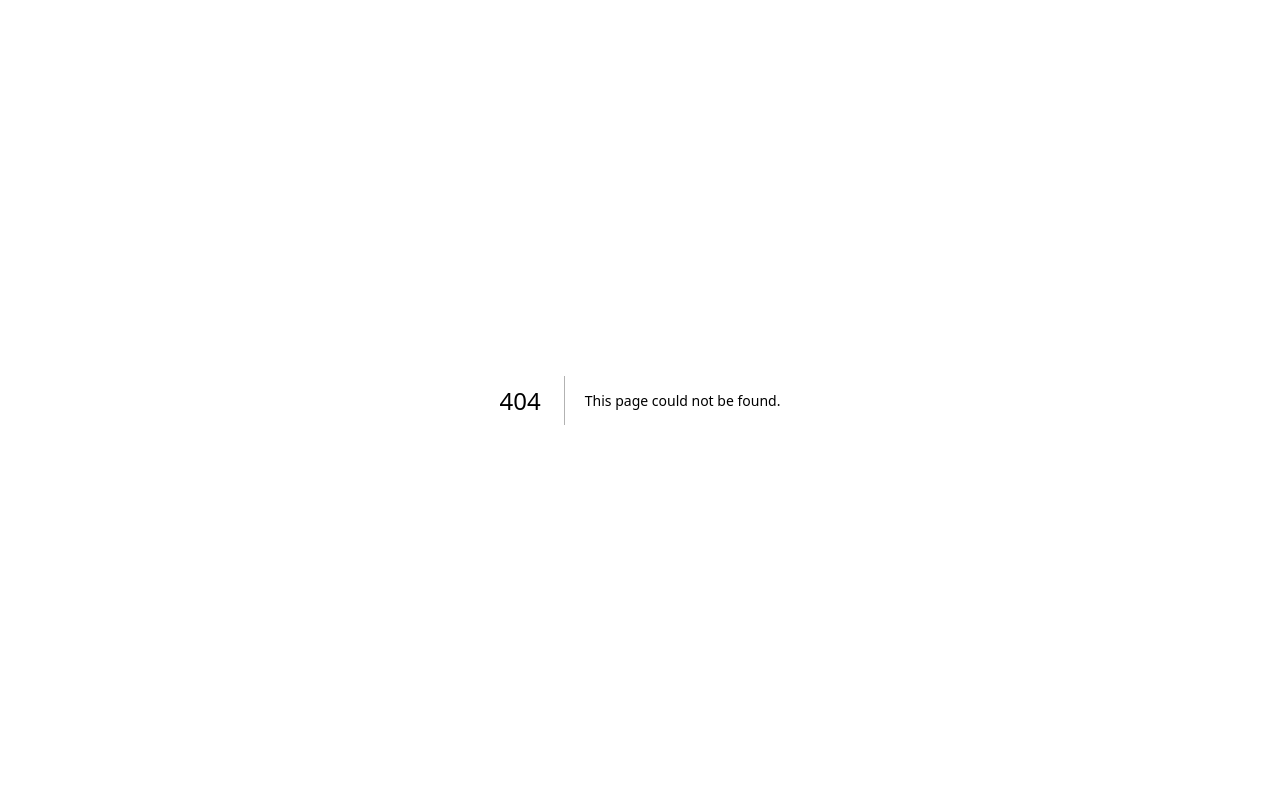
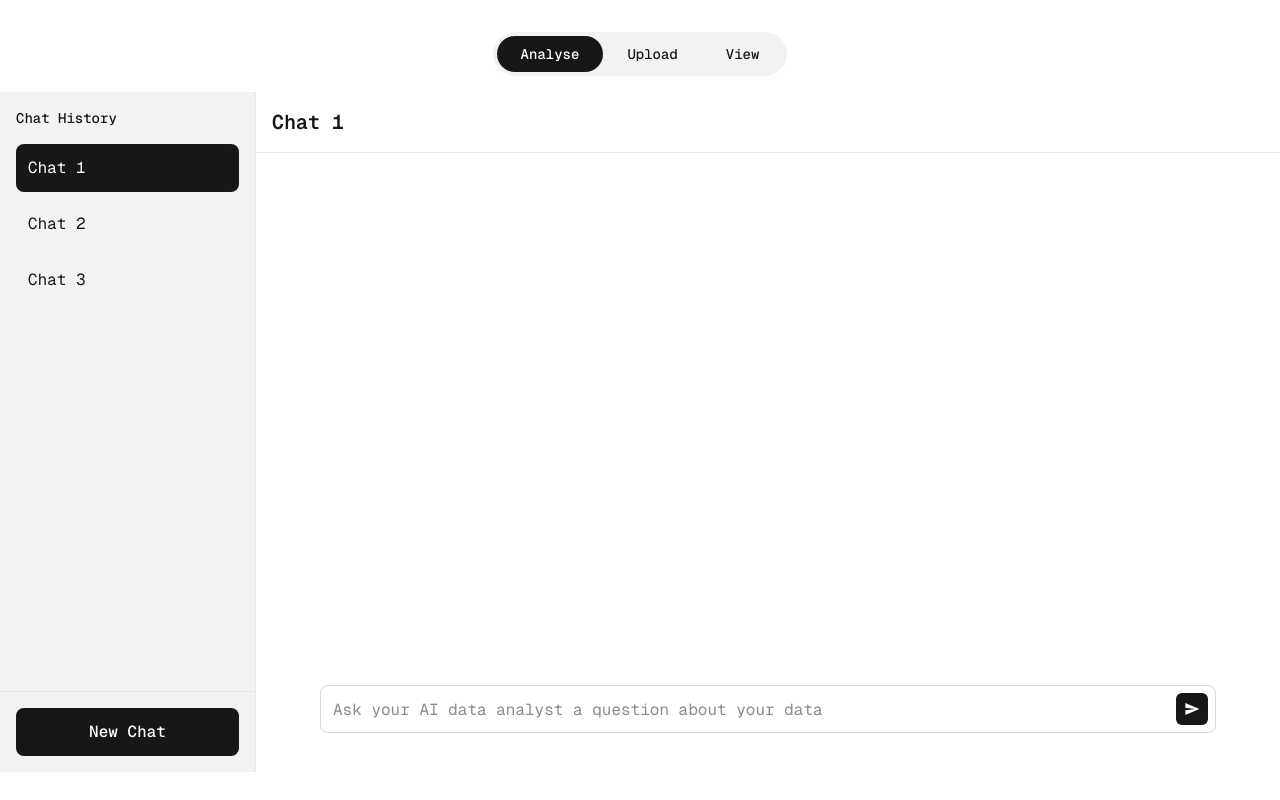
Before and after one commit to JingYuan0926/cannes, a Next.js app: page /analyse in a window 1280 px wide. Before the commit this address had no page. Built offline with nearby package versions, Linux system fonts and the light colour scheme.

Commit message:
Added initial analyse page

```diff
--- /dev/null
+++ b/pages/analyse.js
@@ -0,0 +1,134 @@
+import { Geist, Geist_Mono } from "next/font/google";
+import Link from "next/link";
+import { useState } from "react";
+
+const geistSans = Geist({
+  variable: "--font-geist-sans",
+  subsets: ["latin"],
+});
+
+const geistMono = Geist_Mono({
+  variable: "--font-geist-mono",
+  subsets: ["latin"],
+});
+
+export default function Analyse() {
+  const [chats, setChats] = useState([
+    { id: 1, name: "Chat 1", messages: [] },
+    { id: 2, name: "Chat 2", messages: [] },
+    { id: 3, name: "Chat 3", messages: [] },
+  ]);
+  const [activeChat, setActiveChat] = useState(chats[0]);
+
+  const handleChatSelect = (chat) => {
+    setActiveChat(chat);
+  };
+
+  const handleNewChat = () => {
+    const newChat = {
+      id: chats.length + 1,
+      name: `Chat ${chats.length + 1}`,
+      messages: [],
+    };
+    setChats([...chats, newChat]);
+    setActiveChat(newChat);
+  };
+  return (
+    <div
+      className={`${geistSans.className} ${geistMono.className} min-h-screen font-[family-name:var(--font-geist-sans)]`}
+    >
+      {/* Navigation Bar */}
+      <nav className="flex justify-center pt-8 pb-4">
+        <div className="flex bg-black/[.05] dark:bg-white/[.06] rounded-full p-1">
+          <Link href="/analyse">
+            <div className="px-6 py-2 rounded-full bg-foreground text-background font-medium text-sm transition-colors cursor-pointer">
+              Analyse
+            </div>
+          </Link>
+          <Link href="/upload">
+            <div className="px-6 py-2 rounded-full hover:bg-black/[.05] dark:hover:bg-white/[.06] font-medium text-sm transition-colors cursor-pointer">
+              Upload
+            </div>
+          </Link>
+          <Link href="/view">
+            <div className="px-6 py-2 rounded-full hover:bg-black/[.05] dark:hover:bg-white/[.06] font-medium text-sm transition-colors cursor-pointer">
+              View
+            </div>
+          </Link>
+        </div>
+      </nav>
+
+      {/* Main Layout */}
+      <div className="flex min-h-[calc(100vh-120px)]">
+        {/* Left Sidebar */}
+        <div className="w-64 bg-black/[.05] dark:bg-white/[.06] border-r border-gray-200 dark:border-gray-700 flex flex-col">
+          {/* Chat History */}
+          <div className="flex-1 p-4">
+            <h3 className="font-medium text-sm mb-4">Chat History</h3>
+            <div className="space-y-2">
+              {chats.map((chat) => (
+                <div
+                  key={chat.id}
+                  onClick={() => handleChatSelect(chat)}
+                  className={`p-3 rounded-lg cursor-pointer transition-colors ${
+                    activeChat.id === chat.id
+                      ? 'bg-foreground text-background'
+                      : 'hover:bg-black/[.05] dark:hover:bg-white/[.06]'
+                  }`}
+                >
+                  {chat.name}
+                </div>
+              ))}
+            </div>
+          </div>
+
+          {/* New Chat Button */}
+          <div className="p-4 border-t border-gray-200 dark:border-gray-700">
+            <button
+              onClick={handleNewChat}
+              className="w-full py-3 rounded-lg bg-foreground text-background font-medium hover:bg-[#383838] dark:hover:bg-[#ccc] transition-colors"
+            >
+              New Chat
+            </button>
+          </div>
+        </div>
+
+        {/* Main Content */}
+        <main className="flex-1 flex flex-col">
+          {/* Chat Name Header */}
+          <div className="p-4 border-b border-gray-200 dark:border-gray-700">
+            <h2 className="text-xl font-semibold">{activeChat.name}</h2>
+          </div>
+
+          {/* Chat Area */}
+          <div className="flex-1 p-8">
+            <div className="space-y-4">
+              {/* Chat messages will appear here */}
+            </div>
+          </div>
+
+          {/* Input Area */}
+          <div className="p-8 pt-0">
+            <div className="relative max-w-4xl mx-auto">
+              <textarea
+                className="w-full h-12 p-3 pr-12 rounded-lg border border-gray-300 dark:border-gray-600 bg-white dark:bg-gray-800 resize-none focus:outline-none focus:ring-2 focus:ring-blue-500 overflow-hidden"
+                placeholder="Ask your AI data analyst a question about your data"
+                onKeyPress={(e) => {
+                  if (e.key === 'Enter' && !e.shiftKey) {
+                    e.preventDefault();
+                    // Handle send message
+                  }
+                }}
+              />
+              <button className="absolute right-2 top-2 w-8 h-8 bg-foreground text-background rounded-md hover:bg-[#383838] dark:hover:bg-[#ccc] transition-colors flex items-center justify-center">
+                <svg width="16" height="16" viewBox="0 0 24 24" fill="currentColor">
+                  <path d="M2 21l21-9L2 3v7l15 2-15 2v7z"/>
+                </svg>
+              </button>
+            </div>
+          </div>
+        </main>
+      </div>
+    </div>
+  );
+}
```
